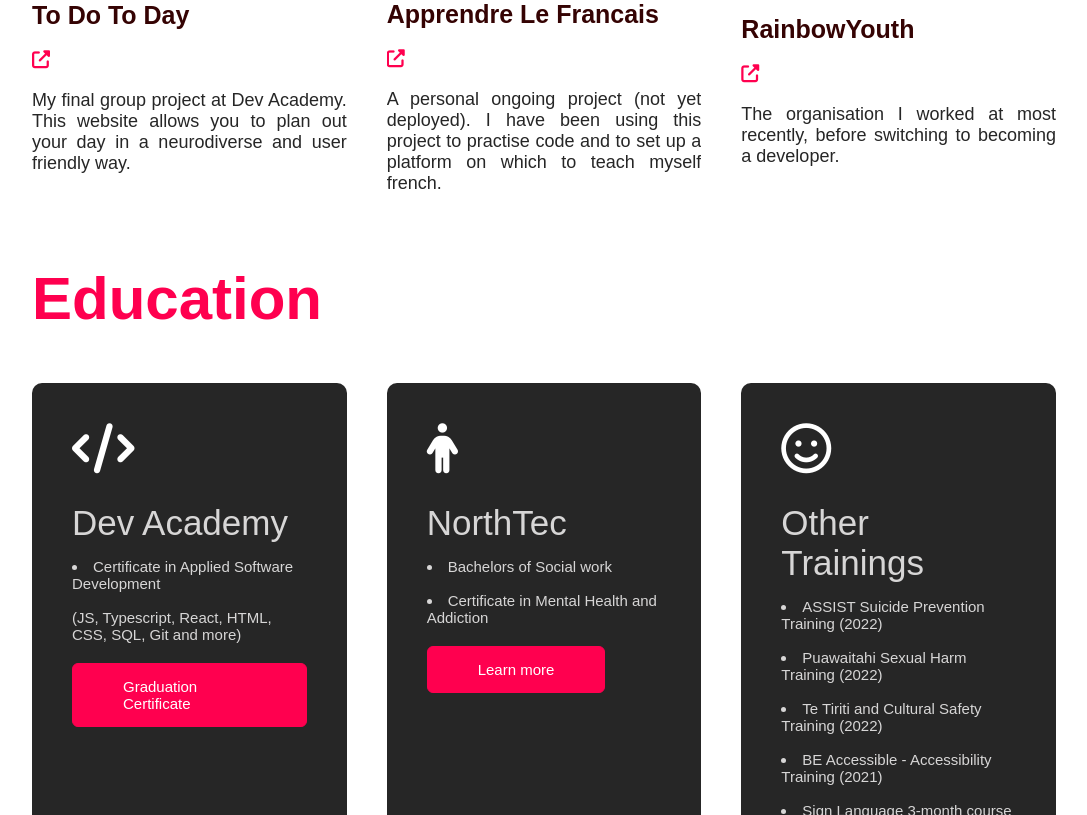
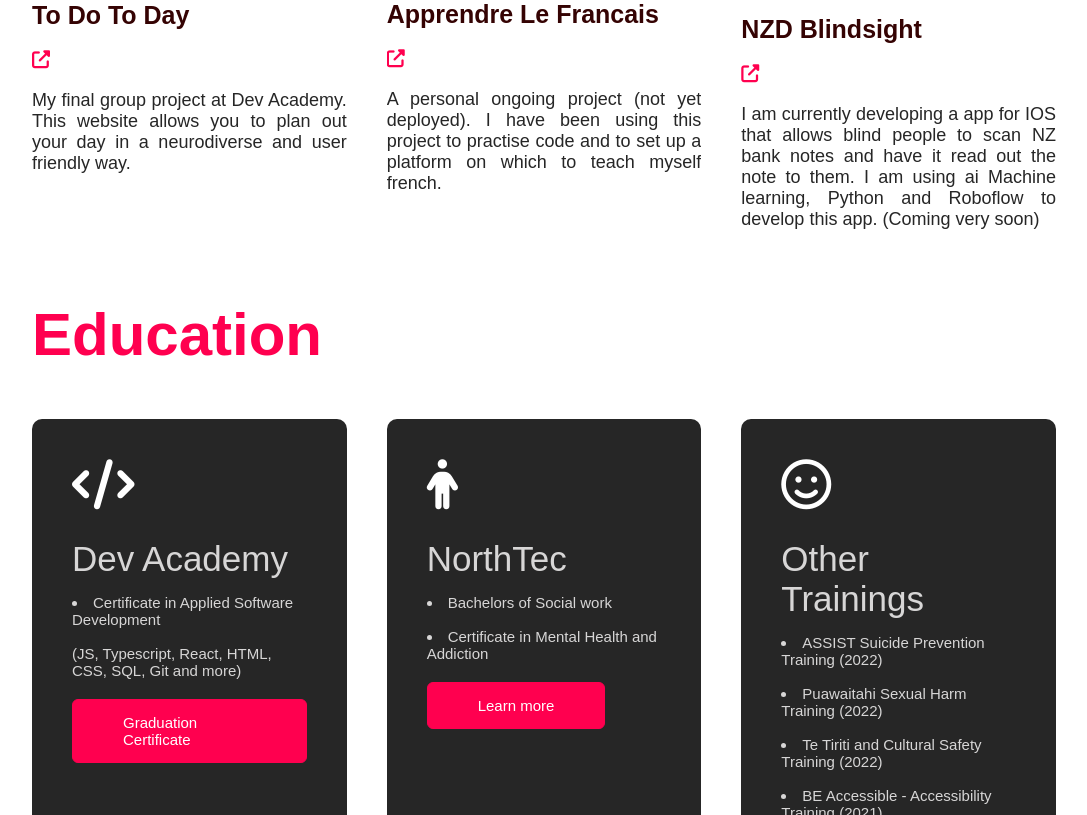
Before and after one commit to StormHS/Portfolio-Storm, a plain HTML site: page index.html in a window 1280 px wide. Shown: the part 2045-2860 px from the top of the page, without its empty margins (96-1183 px from the left). Drawn offline with Linux system fonts and the light colour scheme.

Commit message:
project update NZD Blindsight

```diff
--- a/index.html
+++ b/index.html
@@ -165,11 +165,11 @@
                 <img src="images/work-3.png">
                 <div class="layer">
                     <br>
-                    <h3>RainbowYouth</h3>
-                    <a href="https://ry.org.nz/" target="_blank"><i class="fa-solid fa-up-right-from-square"></i></a>
+                    <h3>NZD Blindsight</h3>
+                    <a href="" target="_blank"><i class="fa-solid fa-up-right-from-square"></i></a>
 
                     <br>
-                    <p>The organisation I worked at most recently, before switching to becoming a developer.</p>
+                    <p>I am currently developing a app for IOS that allows blind people to scan NZ bank notes and have it read out the note to them. I am using ai Machine learning, Python and Roboflow to develop this app. (Coming very soon)</p>
                 </div>
             </div>
         </div>
```
